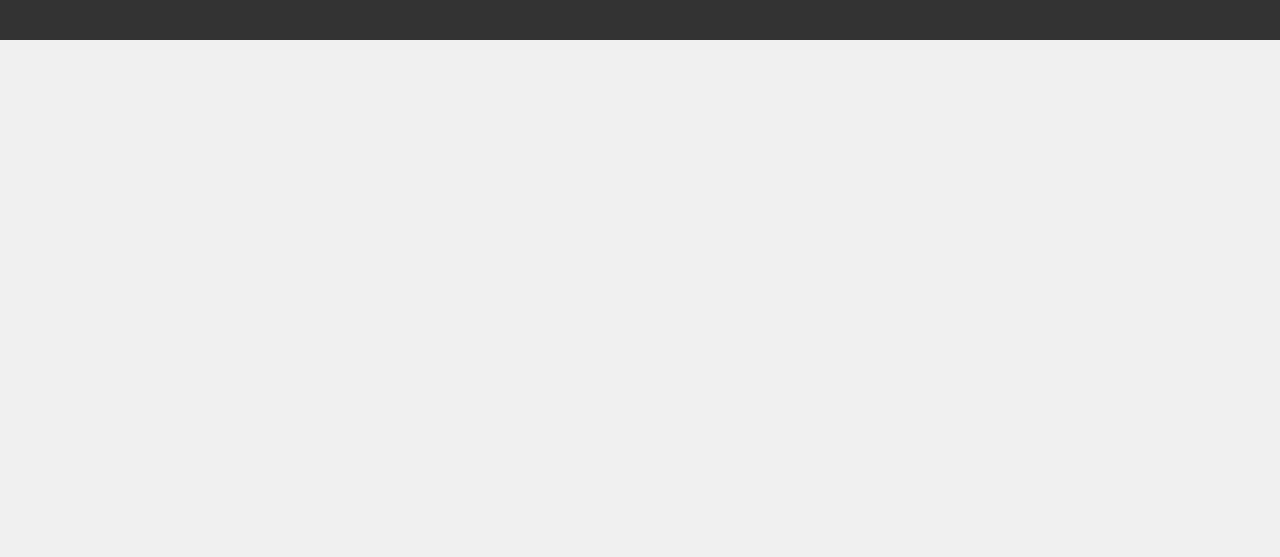
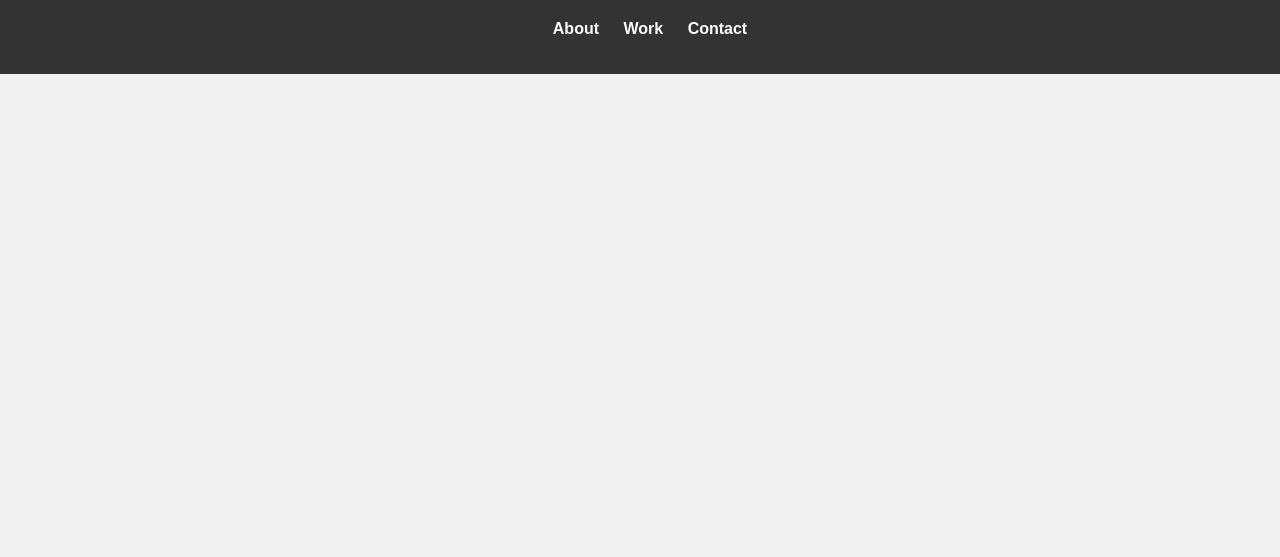
Before and after one commit to Blade7unner/Module2Challenge-Portfolio, a plain HTML site: page index.html in a window 1280 px wide. Shown: the part 243-800 px from the top of the page. Drawn offline with Linux system fonts and the light colour scheme; files that its build step writes are made by us from their sources.

Commit message:
about, work and contact tabs added

```diff
--- a/index.html
+++ b/index.html
@@ -12,8 +12,11 @@
             <img src="your-photo.jpg" alt="Your Photo">
             <nav>
                 <ul>
+                    <li><a href="#about">About</a></li>
+                    <li><a href="#work">Work</a></li>
+                    <li><a href="#contact">Contact</a></li>
+                </ul>
 
-                </ul>
 
 
         </header>
```
